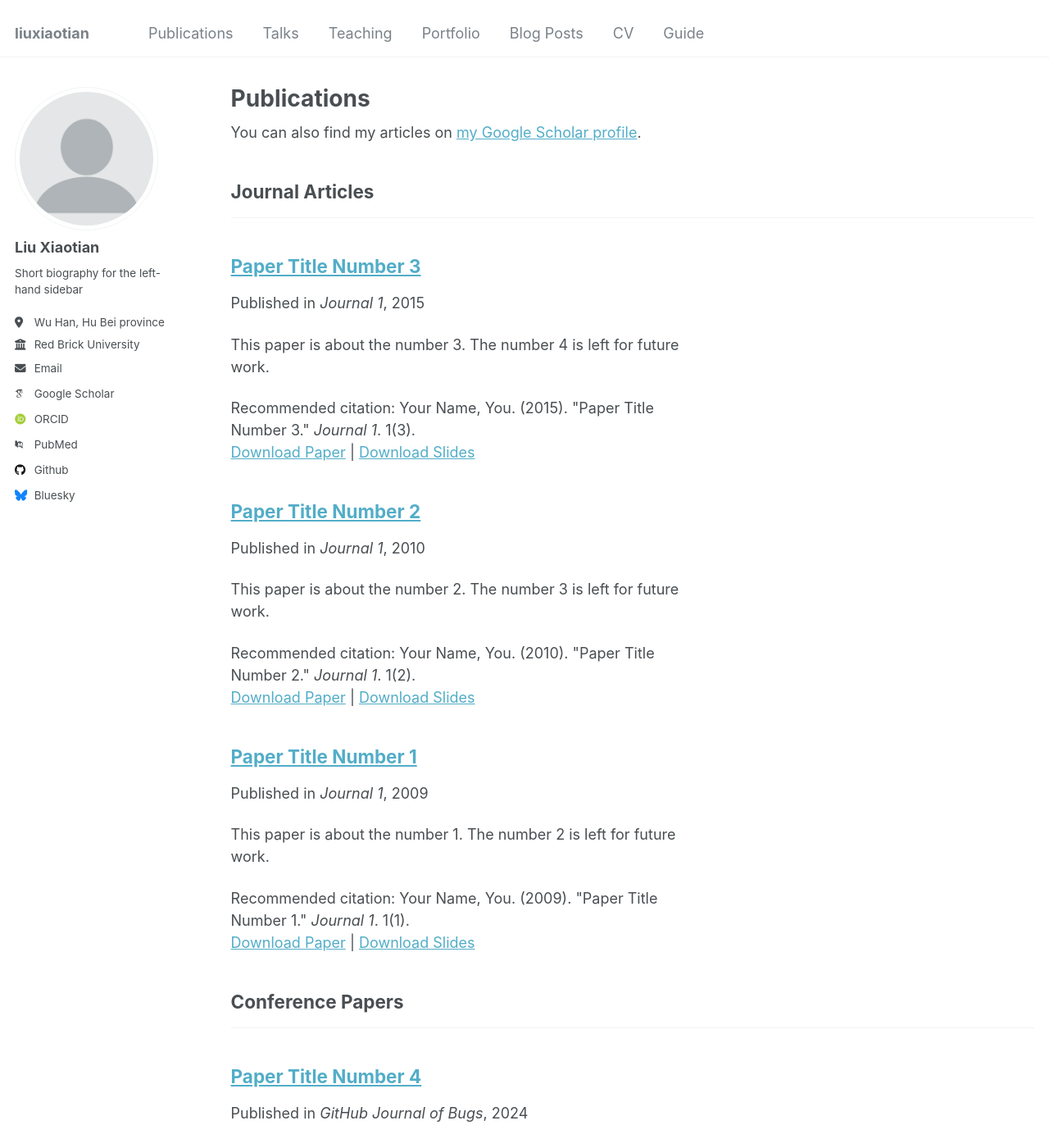
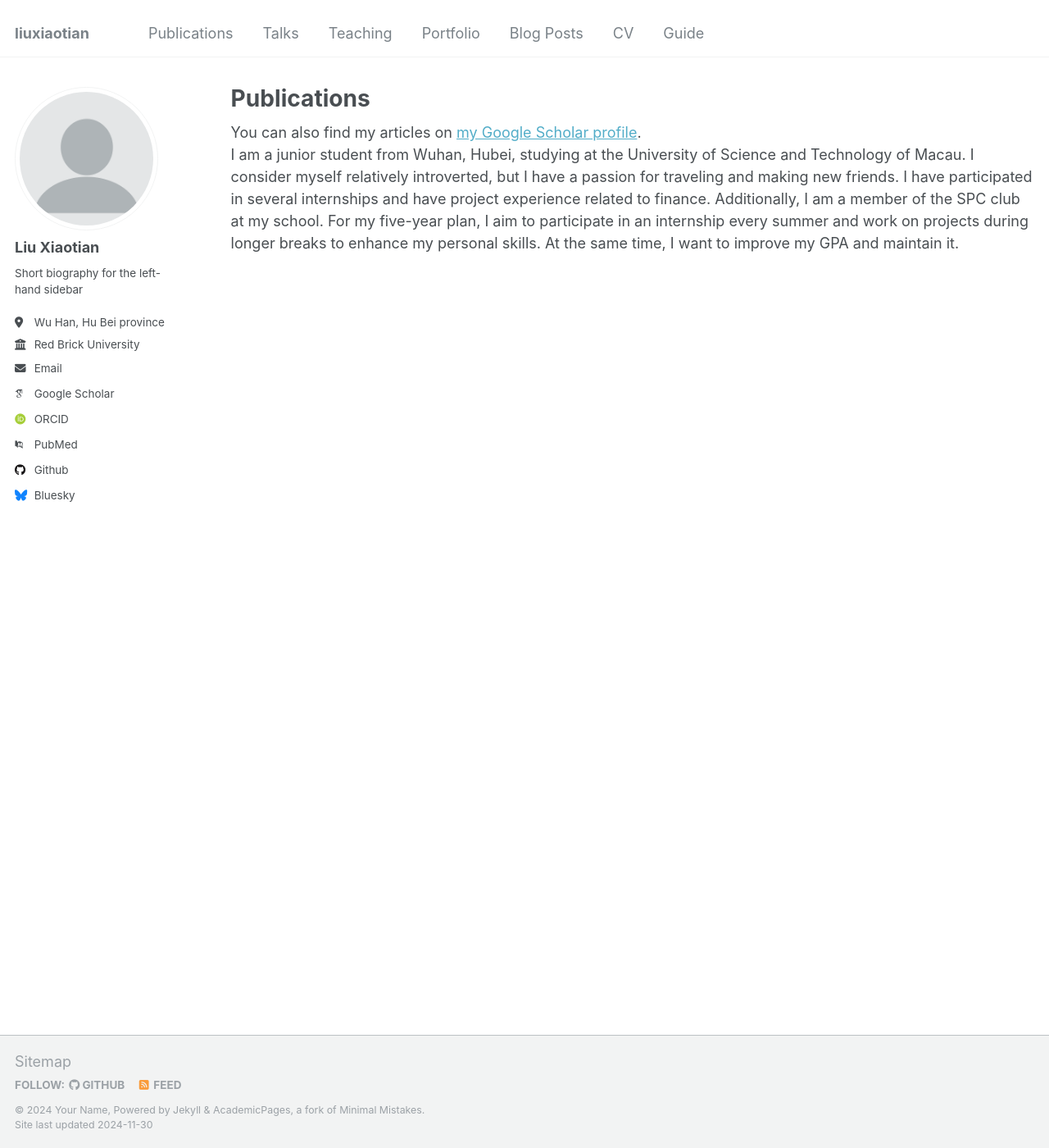
Before and after one commit to 2159156859/liuxiaotian.github.io, a Jekyll site: the page built from _pages/publications.html, in a window 1280 px wide and 1400 px high. Shown: the whole window at 82% size. Built offline with Jekyll 4.4.1, drawn with Linux system fonts in a browser that asks for light colours; some web fonts are replaced; some of the changed text lies outside the part shown.

Commit message:
Update publications.html

```diff
--- a/_pages/publications.html
+++ b/_pages/publications.html
@@ -11,23 +11,5 @@ author_profile: true
 
 {% include base_path %}
 
-<!-- New style rendering if publication categories are defined -->
-{% if site.publication_category %}
-  {% for category in site.publication_category  %}
-    {% assign title_shown = false %}
-    {% for post in site.publications reversed %}
-      {% if post.category != category[0] %}
-        {% continue %}
-      {% endif %}
-      {% unless title_shown %}
-        <h2>{{ category[1].title }}</h2><hr />
-        {% assign title_shown = true %}
-      {% endunless %}
-      {% include archive-single.html %}
-    {% endfor %}
-  {% endfor %}
-{% else %}
-  {% for post in site.publications reversed %}
-    {% include archive-single.html %}
-  {% endfor %}
-{% endif %}
+I am a junior student from Wuhan, Hubei, studying at the University of Science and Technology of Macau. I consider myself relatively introverted, but I have a passion for traveling and making new friends. I have participated in several internships and have project experience related to finance. Additionally, I am a member of the SPC club at my school.
+For my five-year plan, I aim to participate in an internship every summer and work on projects during longer breaks to enhance my personal skills. At the same time, I want to improve my GPA and maintain it.
```
